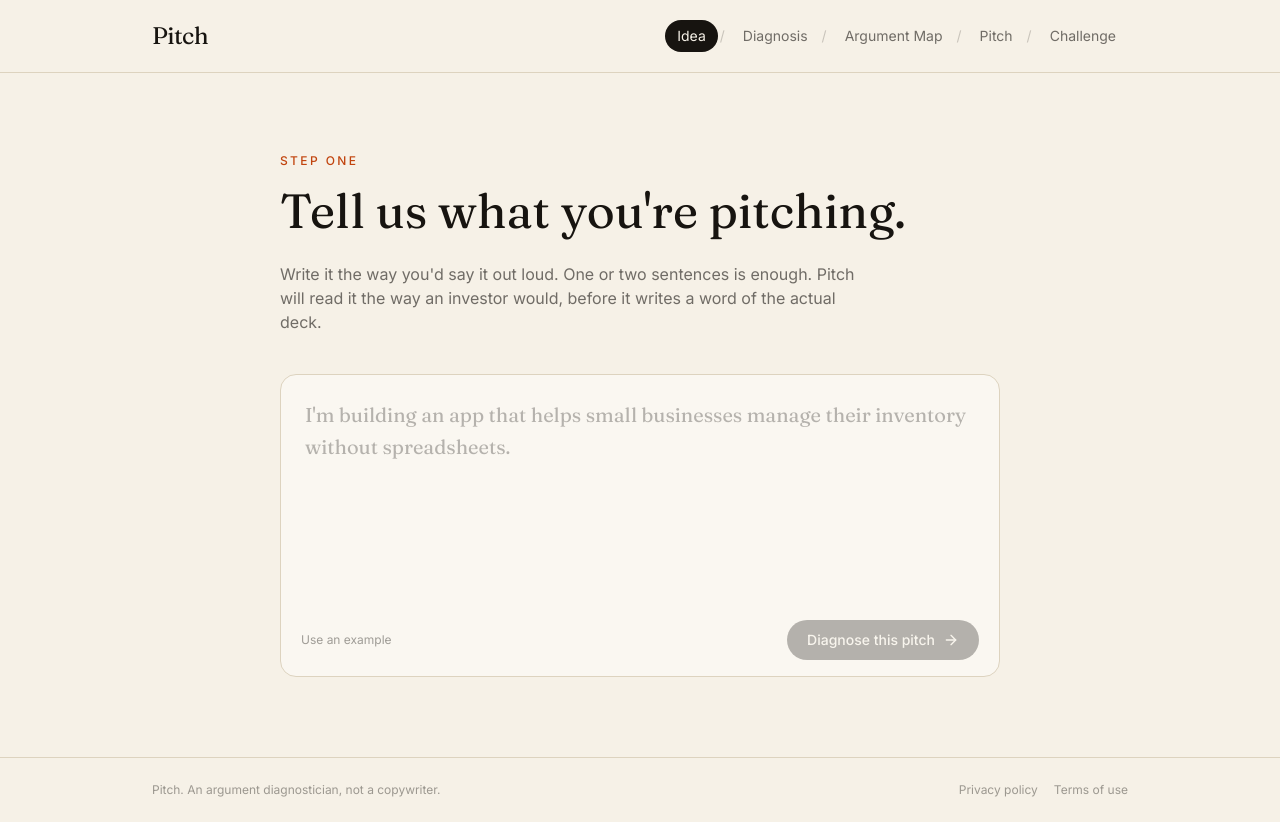
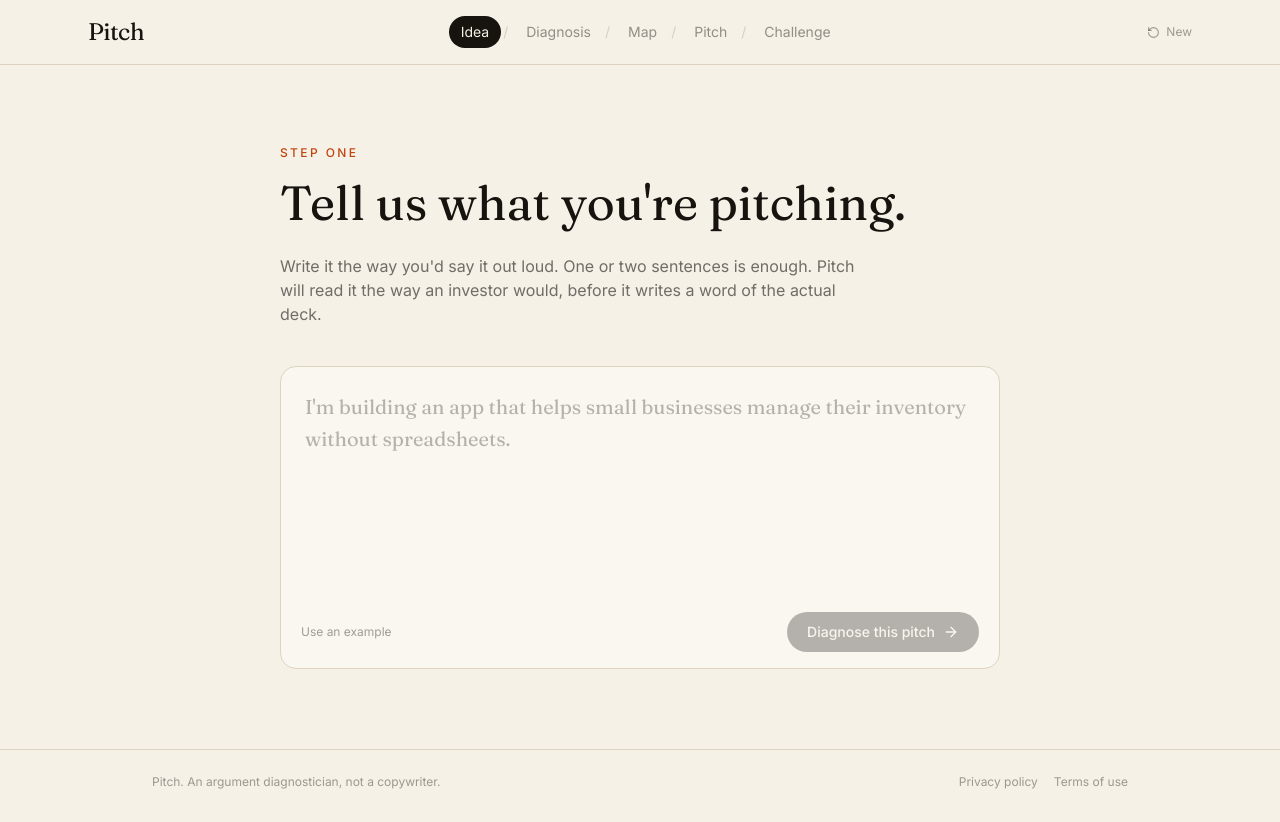
Before and after one commit to Wuraola-Adebisi/Pitch, a React (Vite) app: page /app in a window 1280 px wide. Built offline with nearby package versions, Linux system fonts and the light colour scheme.

Commit message:
Polish MVP workflow UI

```diff
--- a/src/components/Header.tsx
+++ b/src/components/Header.tsx
@@ -1,44 +1,65 @@
 import { Link, useLocation } from 'react-router-dom'
+import { RotateCcw } from 'lucide-react'
+import { usePitch } from '../lib/store'
 
 const steps = [
   { path: '/app', label: 'Idea' },
   { path: '/app/diagnosis', label: 'Diagnosis' },
-  { path: '/app/map', label: 'Argument Map' },
+  { path: '/app/map', label: 'Map' },
   { path: '/app/pitch', label: 'Pitch' },
   { path: '/app/challenge', label: 'Challenge' },
 ]
 
 export default function Header() {
   const { pathname } = useLocation()
+  const { reset } = usePitch()
+  const activeIndex = Math.max(0, steps.findIndex((s) => s.path === pathname))
+
   return (
-    <header className="border-b border-line">
-      <div className="mx-auto max-w-5xl px-6 py-5 flex items-center justify-between">
-        <Link to="/" className="font-display text-2xl tracking-tight">
+    <header className="sticky top-0 z-30 border-b border-line bg-paper/90 backdrop-blur-sm">
+      <div className="mx-auto flex max-w-6xl items-center gap-4 px-4 py-4 sm:px-6">
+        <Link to="/" className="shrink-0 font-display text-2xl tracking-tight">
           Pitch
         </Link>
-        <nav className="hidden sm:flex items-center gap-1 text-sm">
+
+        <nav className="flex-1 overflow-x-auto" aria-label="Pitch workflow">
+          <div className="flex min-w-max items-center justify-end gap-1 text-xs sm:justify-center sm:text-sm">
             {steps.map((s, i) => {
               const active = pathname === s.path
+              const completed = i < activeIndex
               return (
                 <span key={s.path} className="flex items-center">
                   <Link
                     to={s.path}
+                    aria-current={active ? 'step' : undefined}
                     className={
-                    'px-3 py-1.5 rounded-full transition-colors ' +
+                      'rounded-full px-2.5 py-1.5 transition-colors sm:px-3 ' +
                       (active
                         ? 'bg-ink text-paper'
-                      : 'text-ink/60 hover:text-ink')
+                        : completed
+                          ? 'text-moss hover:bg-moss/10'
+                          : 'text-ink/45 hover:bg-ink/5 hover:text-ink')
                     }
                   >
                     {s.label}
                   </Link>
-                {i < steps.length - 1 && (
-                  <span className="text-ink/20 px-0.5">/</span>
-                )}
+                  {i < steps.length - 1 && <span className="px-0.5 text-ink/15">/</span>}
                 </span>
               )
             })}
+          </div>
         </nav>
+
+        <button
+          type="button"
+          onClick={() => {
+            if (window.confirm('Start a new pitch? Your current idea will be cleared.')) reset()
+          }}
+          className="hidden shrink-0 items-center gap-1.5 text-xs text-ink/40 transition-colors hover:text-ink sm:inline-flex"
+        >
+          <RotateCcw size={13} />
+          New
+        </button>
       </div>
     </header>
   )
```
Lines whose indentation alone changed are shown as unchanged.
